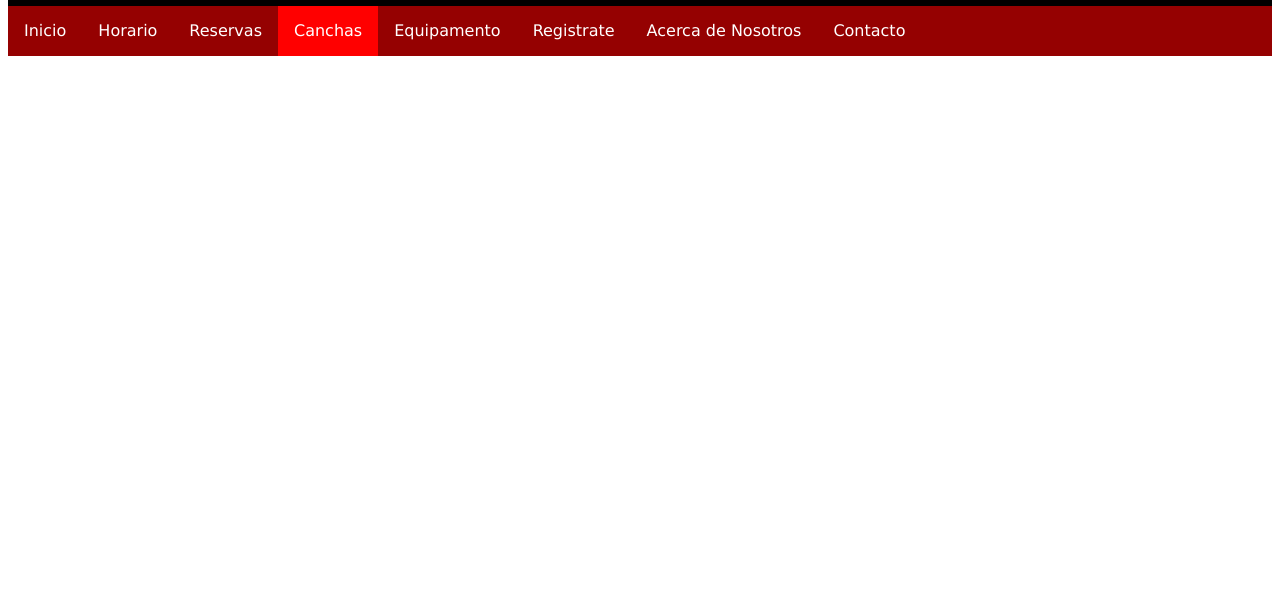
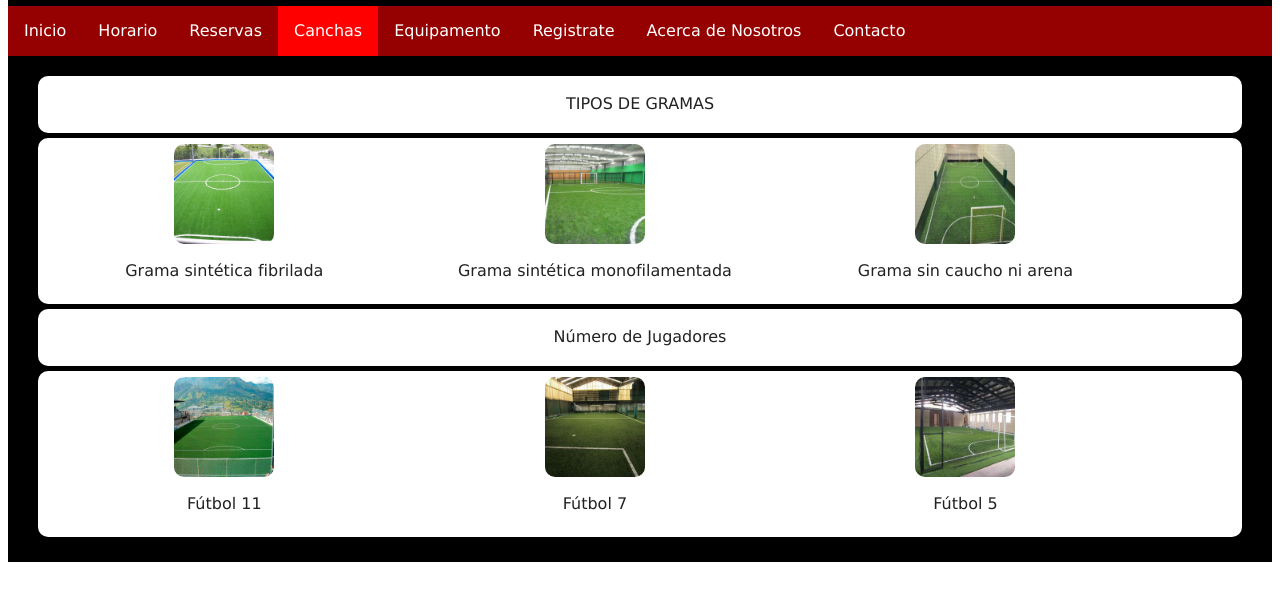
Before and after one commit to Rogarsu/F11, a plain HTML site: page Canchas.html in a window 1280 px wide. Shown: the part 102-702 px from the top of the page. Drawn offline with Linux system fonts and the light colour scheme.

Commit message:
commit21

```diff
--- a/Canchas.html
+++ b/Canchas.html
@@ -43,5 +43,44 @@
             </li>
         </ul>
 </nav>
+<section class="section">
+    <div class="opciones"> <p>TIPOS DE GRAMAS</p></div>
+    <div class="opciones">
+        <div>
+            <ul>
+                <li>
+                    <div><img src="./img/fibrilada.jpg" alt=""></div>
+                    <div><p>Grama sintética fibrilada</p></div>
+                </li>
+                <li><div><img src="./img/monofilaentada.jpg" alt=""></div>
+                    <div><p>Grama sintética monofilamentada</p></div>
+                </li>
+                <li>
+                    <div><img src="./img/sincaucho.jpg" alt=""></div>
+                    <div><p>Grama sin caucho ni arena</p></div>
+                </li>
+            </ul>
+        </div>
+    </div>
+    <div class="opciones"> <p>Número de Jugadores</p></div>
+    <div class="opciones">
+        <div>
+            <ul>
+                <li>
+                    <div><img src="./img/profesional-11.jpg" alt=""></div>
+                    <div><p>Fútbol 11</p></div>
+                </li>
+                <li><div><img src="./img/campo-de-fútbol-5-o-7.jpg" alt=""></div>
+                    <div><p>Fútbol 7</p></div>
+                </li>
+                <li>
+                    <div><img src="./img/futboll 5.jpg" alt=""></div>
+                    <div><p>Fútbol 5</p></div>
+                </li>
+            </ul>
+        </div>
+    </div>
+</section>
+
 </body>
 </html>
```
